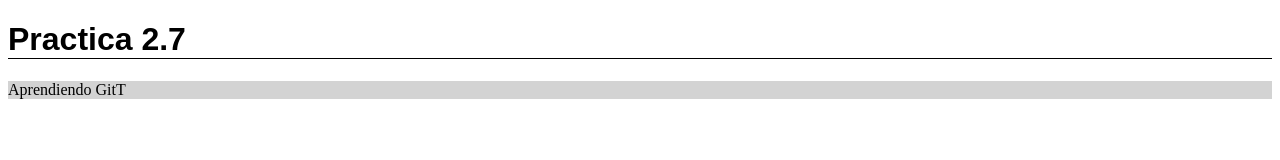
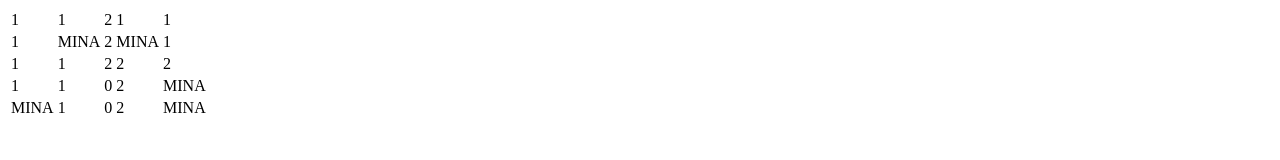
Before and after one commit to Morenito57/DWC, a plain HTML site: page index.html in a window 1280 px wide. Drawn offline with Linux system fonts and the light colour scheme.

Commit message:
cambio de ruta de ejecucion del archivo buscaminas

```diff
--- a/index.html
+++ b/index.html
@@ -4,11 +4,11 @@
     <meta charset="UTF-8">
     <meta http-equiv="X-UA-Compatible" content="IE=edge">
     <meta name="viewport" content="width=device-width, initial-scale=1.0">
-    <title>Document</title>
+    <title>Buscaminas</title>
     <link rel="stylesheet" href="css/estilos.css">
+    <script src="js/buscaminas.obj.js"></script>
 </head>
 <body>
-    <h1>Practica 2.7</h1>
-    <p>Aprendiendo GitT</p>
+
 </body>
 </html>
```
